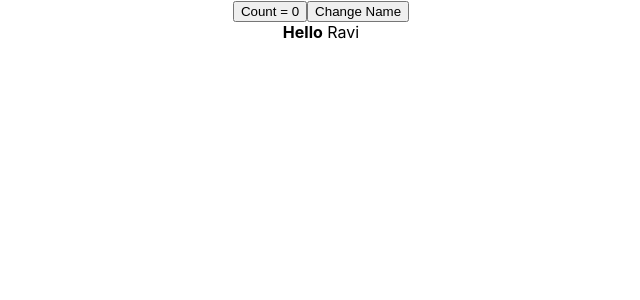
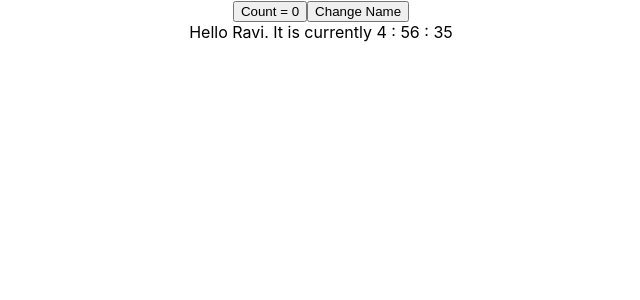
Before and after one commit to RAVIGANESHMBHAT/react-custom-hooks, a React (Create React App) app: page / in a window 1280 px wide. Shown: the top 300 px of the page, without its empty margins (319-959 px from the left). Built offline with nearby package versions, Linux system fonts and the light colour scheme.

Commit message:
Incorrect memo with impure components

```diff
--- /dev/null
+++ b/src/components/Incorrect Optimization/ChildFour.js
@@ -0,0 +1,11 @@
+import React from 'react'
+
+export const ChildFour = ({ name }) => {
+    const date = new Date()
+    console.log("ChildFour render...")
+  return (
+      <div>Hello {name}. It is currently {date.getHours()} : {date.getMinutes()} : {date.getSeconds()} </div>
+  )
+}
+
+export const MemoizedChildFour = React.memo(ChildFour)
--- a/src/components/Incorrect Optimization/ParentThree.js
+++ b/src/components/Incorrect Optimization/ParentThree.js
@@ -1,4 +1,5 @@
 import React, { useState } from "react";
+import { MemoizedChildFour } from "./ChildFour";
 import { MemoizedChildThree } from "./ChildThree";
 
 export const ParentThree = ({ children }) => {
@@ -10,9 +11,10 @@
     <div>
       <button onClick={() => setCount((c) => c + 1)}>Count = {count}</button>
       <button onClick={() => setName("New Name")}>Change Name</button>
-      <MemoizedChildThree name={name}>
+      {/* <MemoizedChildThree name={name}>
         <strong>Hello</strong>
-      </MemoizedChildThree>
+      </MemoizedChildThree> */}
+      <MemoizedChildFour name={name}></MemoizedChildFour>
     </div>
   );
 };
```
Also changed, not shown: 1 other file (tests, documents, lock files or other folders).
